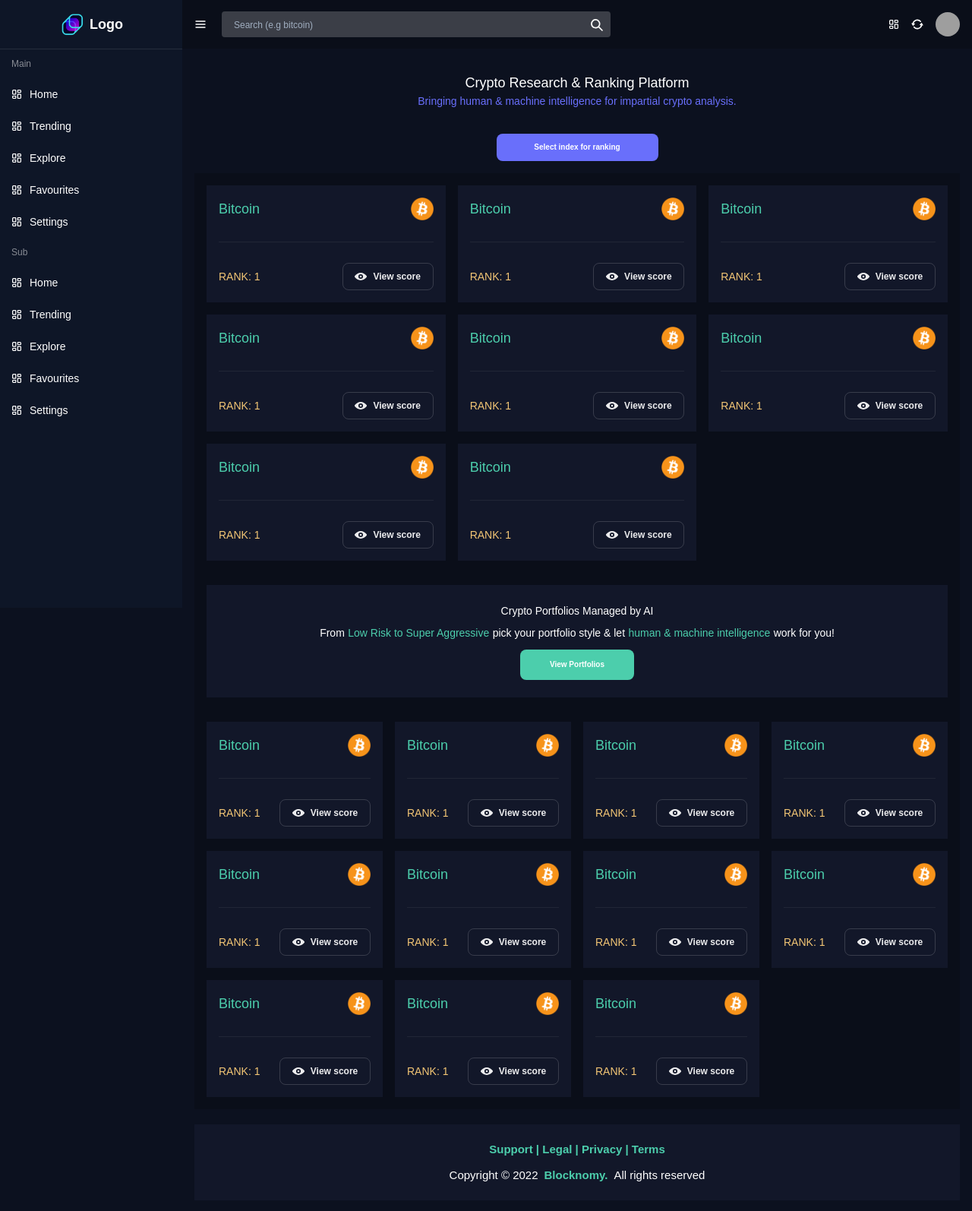
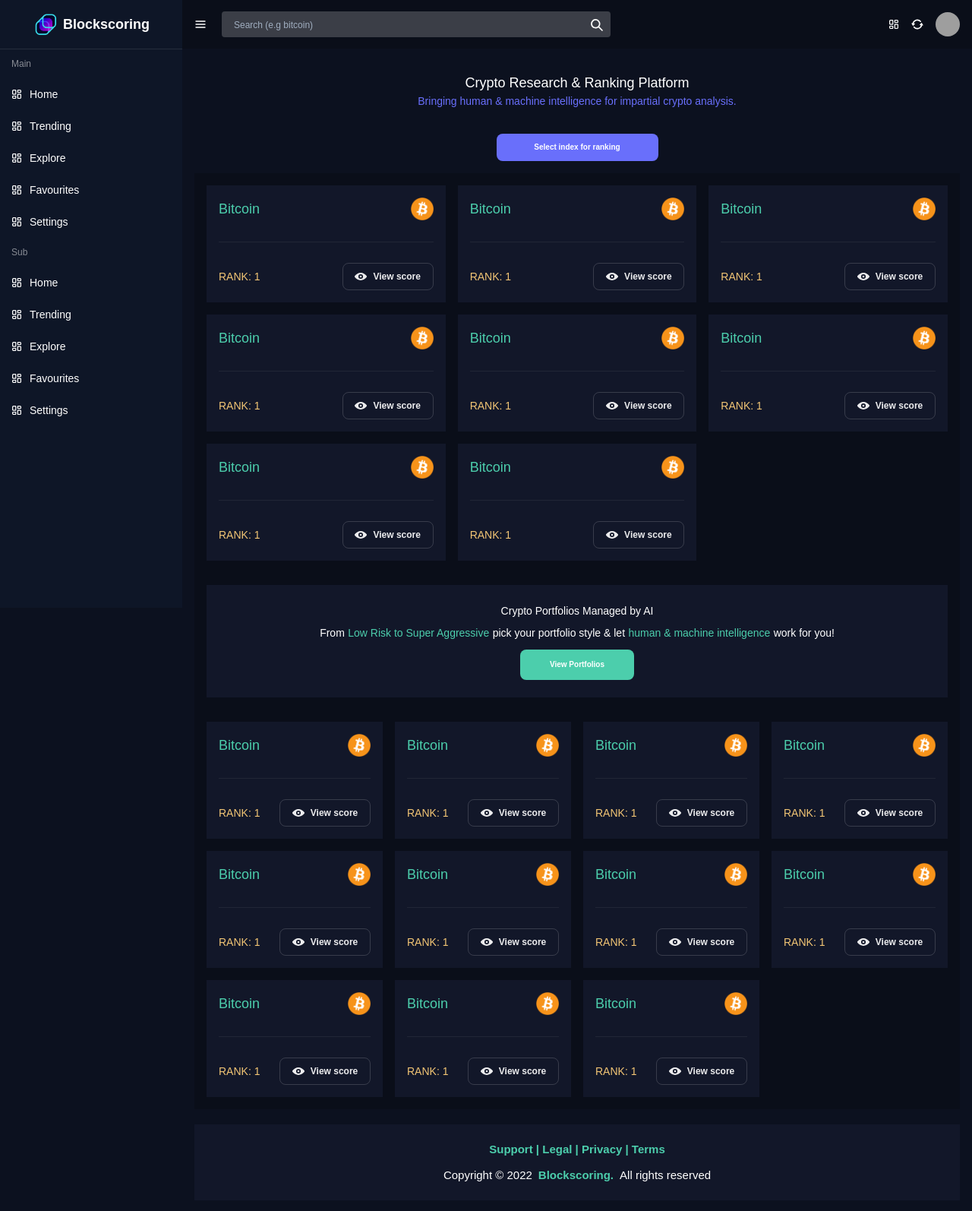
Before and after one commit to kryptos-fe/block-scoring-demo, a Next.js app: page / in a window 1280 px wide. Shown: the whole page at 76% size. Built offline with nearby package versions, Linux system fonts and the light colour scheme; grey boxes are pictures that could not be loaded.

Commit message:
feat: change logo

```diff
--- a/package.json
+++ b/package.json
@@ -42,7 +42,7 @@
     "uuid": "^8.3.2"
   },
   "devDependencies": {
-    "eslint": "8.18.0",
+    "eslint": "7.32.0",
     "eslint-config-next": "12.1.6",
     "prettier": "^2.7.1"
   }
--- a/src/layouts/Footer.js
+++ b/src/layouts/Footer.js
@@ -19,7 +19,7 @@
           Copyright © 2022
         </Text>
         <Text color={'primary'} fontSize={15} fontWeight={'bold'}>
-          Blocknomy.
+          Blockscoring.
         </Text>
         <Text olor={'white'} fontSize={15}>
           All rights reserved
--- a/src/layouts/SidebarContent.js
+++ b/src/layouts/SidebarContent.js
@@ -10,24 +10,24 @@
   const router = useRouter();
   return (
     <Box
-      transition="display 3s"
+      transition='display 3s'
       bg={'sidebarBackground'}
       w={{ base: '100%', lg: 60 }}
-      pos="fixed"
+      pos='fixed'
       zIndex={1000}
-      h="full"
+      h='full'
       {...rest}>
       <Box w={'100%'} h={'100%'} pos={'relative'}>
         <Flex
-          h="16"
+          h='16'
           cursor={'pointer'}
-          alignItems="center"
-          mx="8"
-          justifyContent="center"
+          alignItems='center'
+          mx='8'
+          justifyContent='center'
           onClick={() => router.push('/')}>
           <CustomImage src={icons.logo} width={35} height={35} isFill />
-          <Text ml={'5px'} fontSize="lg" fontWeight="bold" color={'white'}>
-            Logo
+          <Text ml={'5px'} fontSize='lg' fontWeight='bold' color={'white'}>
+            Blockscoring
           </Text>
         </Flex>
         <Divider />
```
